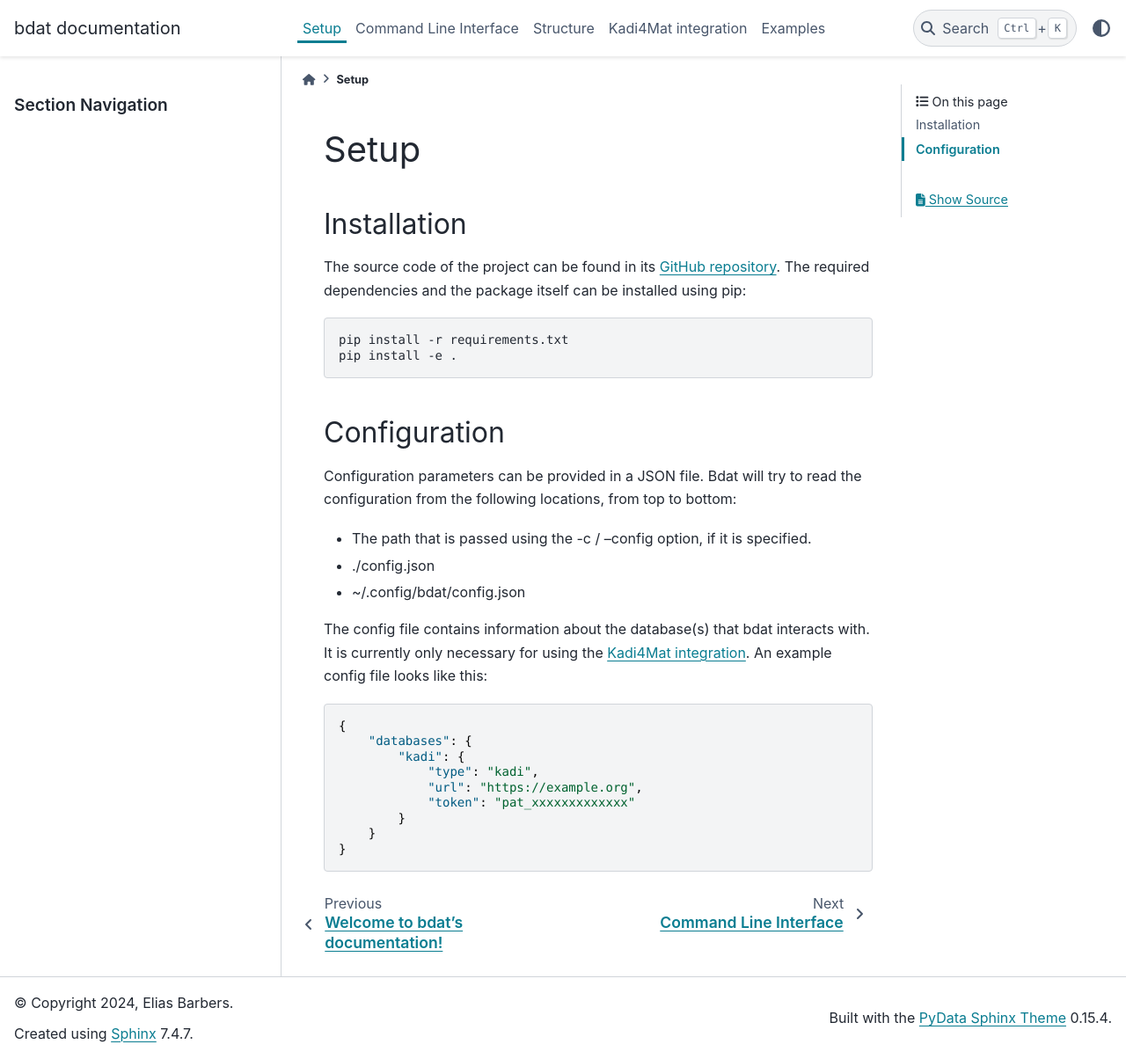
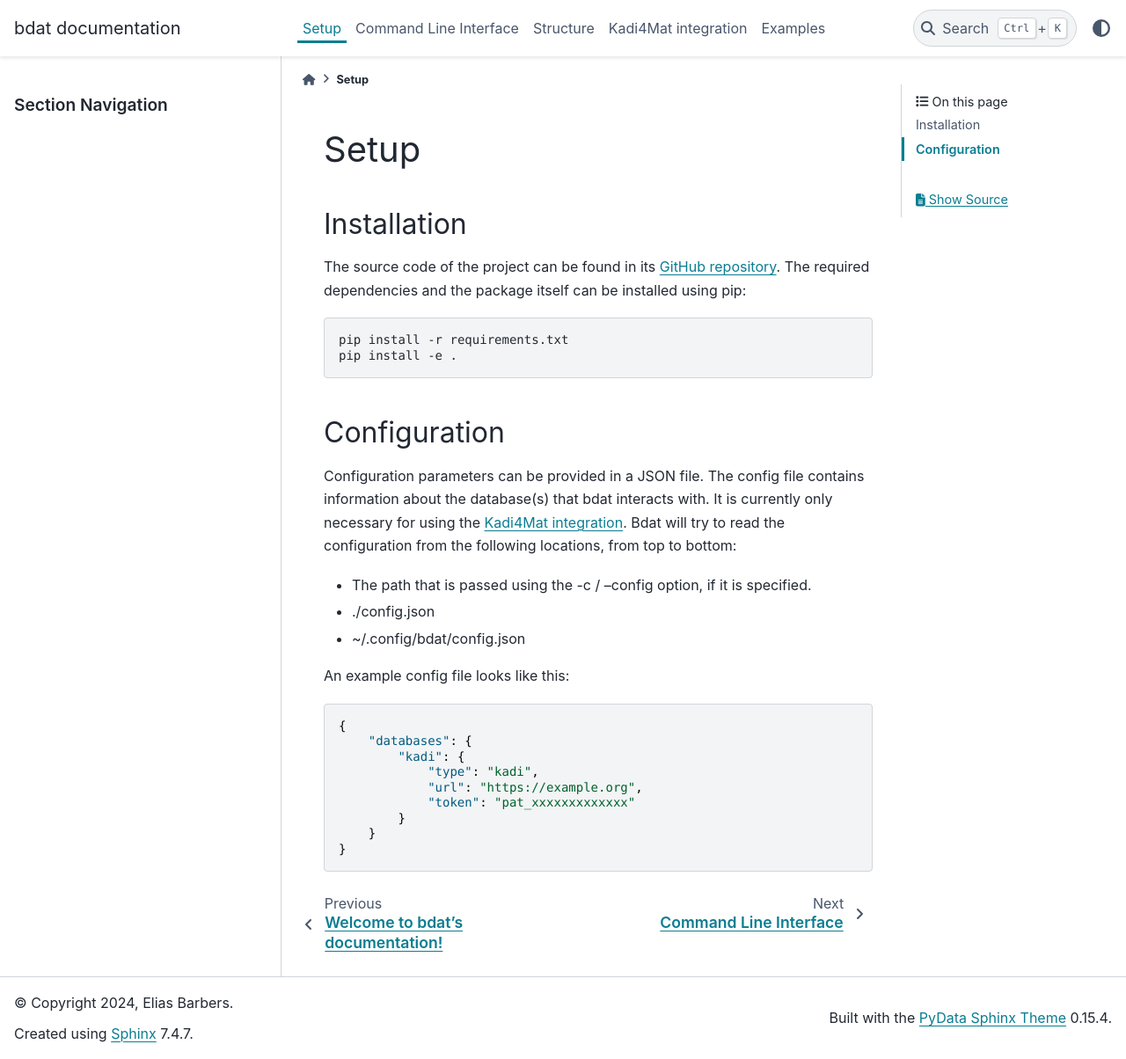
Before and after one commit to DigiBatt/bdat, a Sphinx documentation site: the page built from sphinx/setup.rst, in a window 1280 px wide and 1204 px high. Shown: the whole window at 88% size. Built offline with Sphinx 7.4.7 and the PyData theme 0.15.4, drawn with Linux system fonts in a browser that asks for light colours; the version number could not be read and is left out.

```diff
--- a/sphinx/setup.rst
+++ b/sphinx/setup.rst
@@ -16,14 +16,14 @@ Configuration
 -------------
 
 Configuration parameters can be provided in a JSON file.
+The config file contains information about the database(s) that bdat interacts with.
+It is currently only necessary for using the :ref:`kadi-integration`.
 Bdat will try to read the configuration from the following locations, from top to bottom:
 
 - The path that is passed using the -c / --config option, if it is specified.
 - ./config.json
 - ~/.config/bdat/config.json
 
-The config file contains information about the database(s) that bdat interacts with.
-It is currently only necessary for using the :ref:`kadi-integration`.
 An example config file looks like this:
 
 .. code-block:: json
```
Also changed, not shown: README.md (+1 -1 lines).
